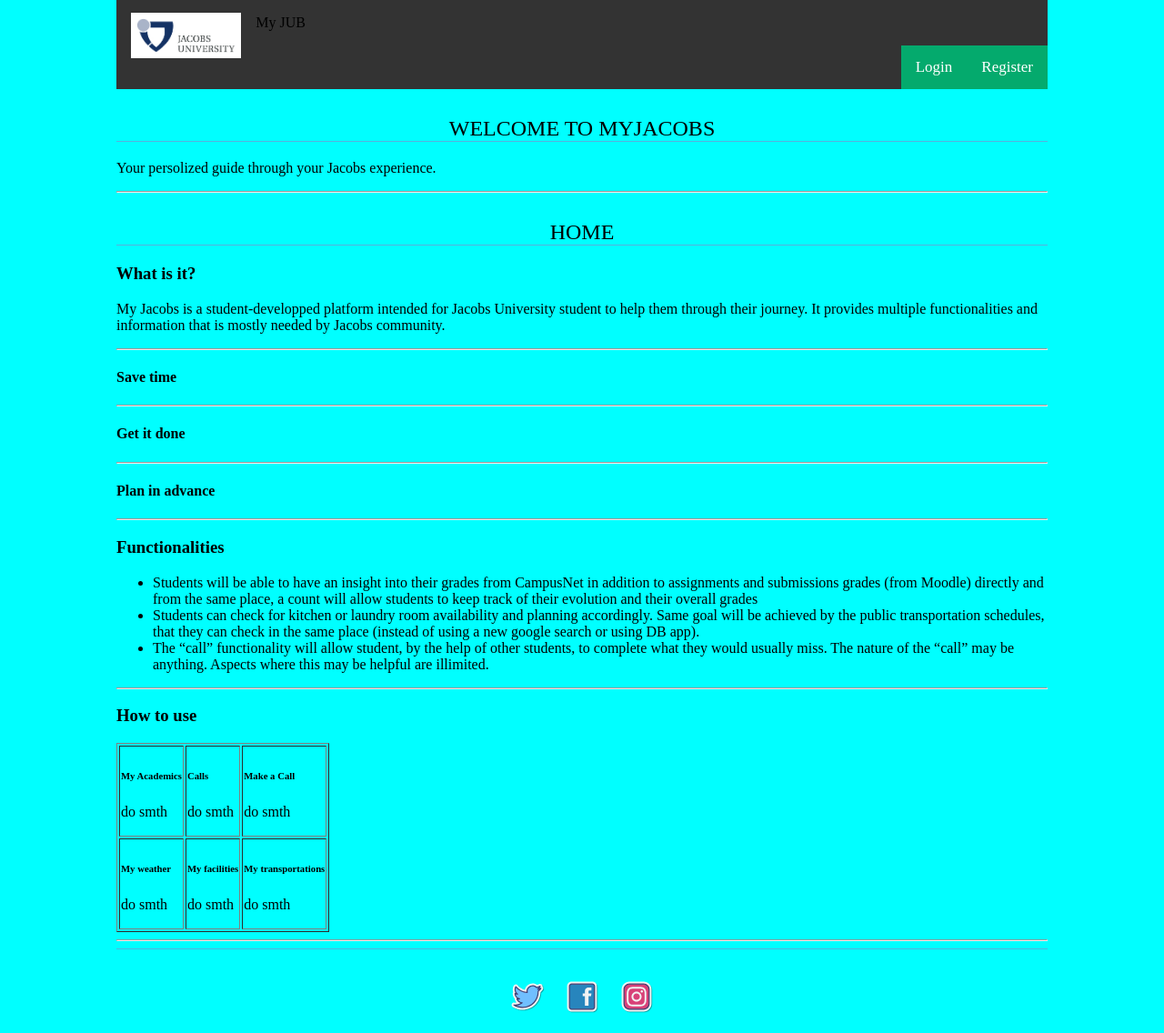
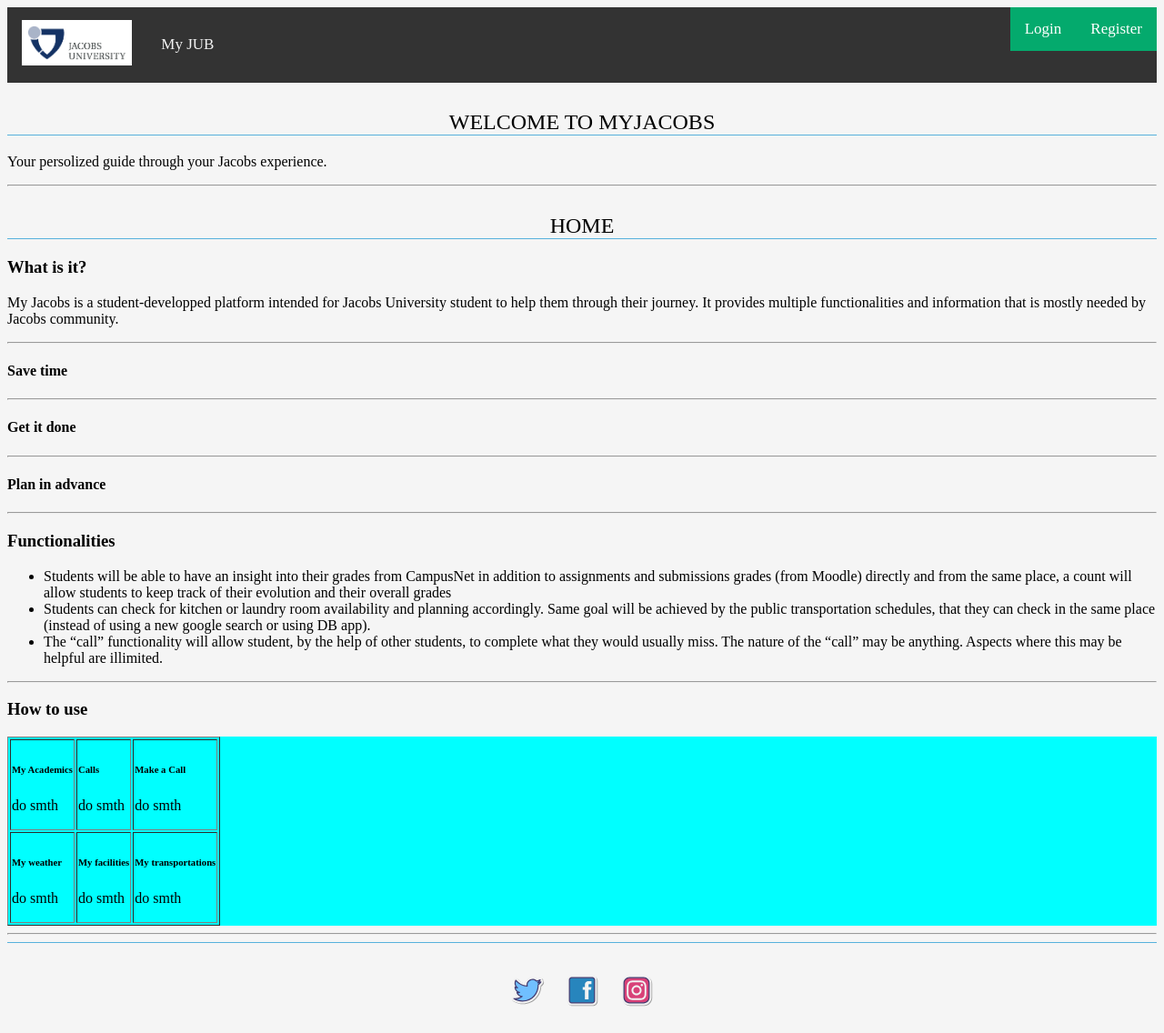
Before and after one commit to Mahdi-Ouchrahou/Mahdi-Ouchrahou.github.io, a PHP site: page / in a window 1280 px wide. Shown: the whole page at 91% size. After the commit the page ends 1107 px from the top, so only its background shows below. Run offline with PHP 8.4, Linux system fonts and the light colour scheme.

Commit message:
second test

```diff
--- a/style.css
+++ b/style.css
@@ -1,7 +1,7 @@
 body {
-    background-color: aqua;
+    background-color: whitesmoke;
     font-size: medium;
-    margin: 0 10%;
+
 
 }
 
@@ -81,6 +81,16 @@ footer img {
     font-size: 17px;
   }
 
+  .topnav p {
+    float: left;
+    color: #f2f2f2;
+    text-align: center;
+    padding: 14px 16px;
+    text-decoration: none;
+    font-size: 17px;
+
+  }
+
   /* Change the color of links on hover */
   .topnav a:hover {
     background-color: #ddd;
```
